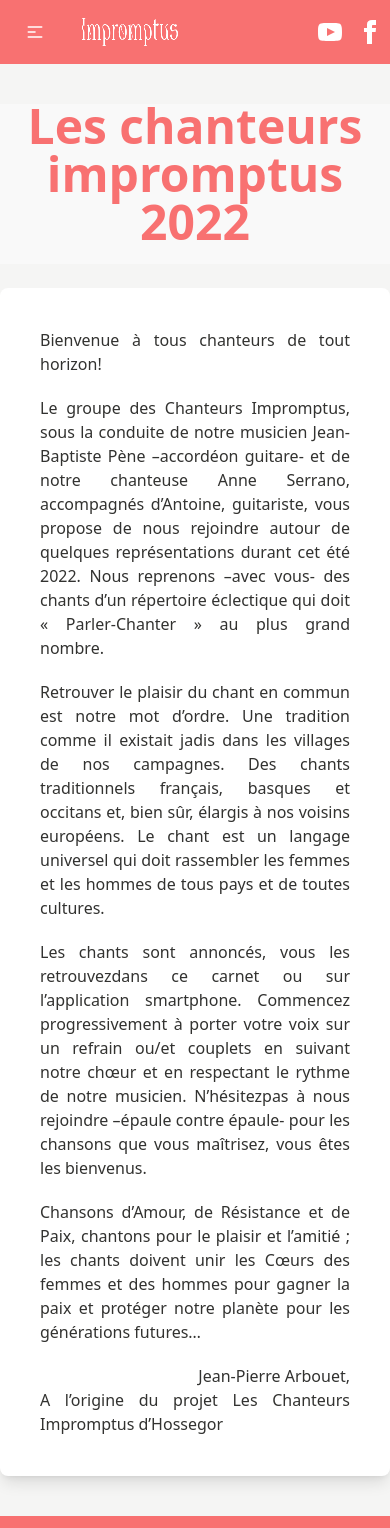
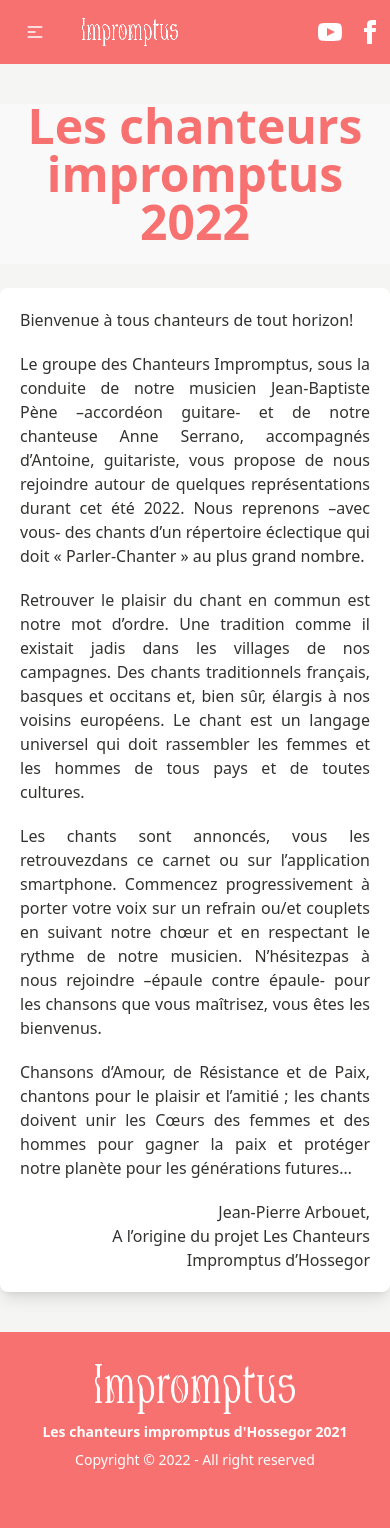
Before and after one commit to viccabezos/impromptus, a Next.js app: page /introduction in a window 390 px wide. Shown: the top 1528 px of the page. Built offline with nearby package versions, Linux system fonts and the light colour scheme.

Commit message:
css header et intro

```diff
--- a/components/hero/Event.jsx
+++ b/components/hero/Event.jsx
@@ -4,7 +4,7 @@ import ukraine from "../../public/images/ukraine.webp";
 
 function SpecialEvent() {
   return (
-    <div data-theme="mytheme" className="bg-secondary py-20 md:px-20">
+    <div data-theme="mytheme" className="bg-secondary py-20 md:px-20 mt-28">
       <div class="md:px-10 flex flex-col md:flex-row  md:gap-5 md:py-5 lg:flex shadow-xl bg-white text-justify">
         <figure className="md:w-1/3 py-10 px-2">
           <Image src={ukraine} alt="concert" />
--- a/pages/introduction.jsx
+++ b/pages/introduction.jsx
@@ -11,7 +11,7 @@ function Introduction() {
     >
       <div
         data-theme="mytheme"
-        className="flex bg-hossegorBanner justify-center h-40 bg-white hero-overlay bg-opacity-40 items-center"
+        className="flex justify-center h-40 bg-white hero-overlay bg-opacity-40 items-center"
       >
         {/* <Image src={Hoss} layout="fill" className="opacity-40" /> */}
         <div className=" text-center">
@@ -23,7 +23,7 @@ function Introduction() {
         </div>
       </div>
       <section className="sm:px-5">
-        <div class="w-full max-w-4xl p-10 bg-white mt-6  shadow-lg rounded-lg text-justify space-y-5 ">
+        <div class="w-full max-w-4xl p-5 sm:p-10 bg-white mt-6  shadow-lg rounded-lg text-justify space-y-5 ">
           <p className="mb-2">Bienvenue à tous chanteurs de tout horizon!</p>
           <p>
             Le groupe des Chanteurs Impromptus, sous la conduite de notre
@@ -57,7 +57,9 @@ function Introduction() {
           </p>
           <div className="flex flex-col items-end w-full">
             <p className="font-medium">Jean-Pierre Arbouet,</p>
-            <p>A l’origine du projet Les Chanteurs Impromptus d’Hossegor</p>
+            <p className="text-right">
+              A l’origine du projet Les Chanteurs Impromptus d’Hossegor
+            </p>
           </div>
         </div>
       </section>
```
